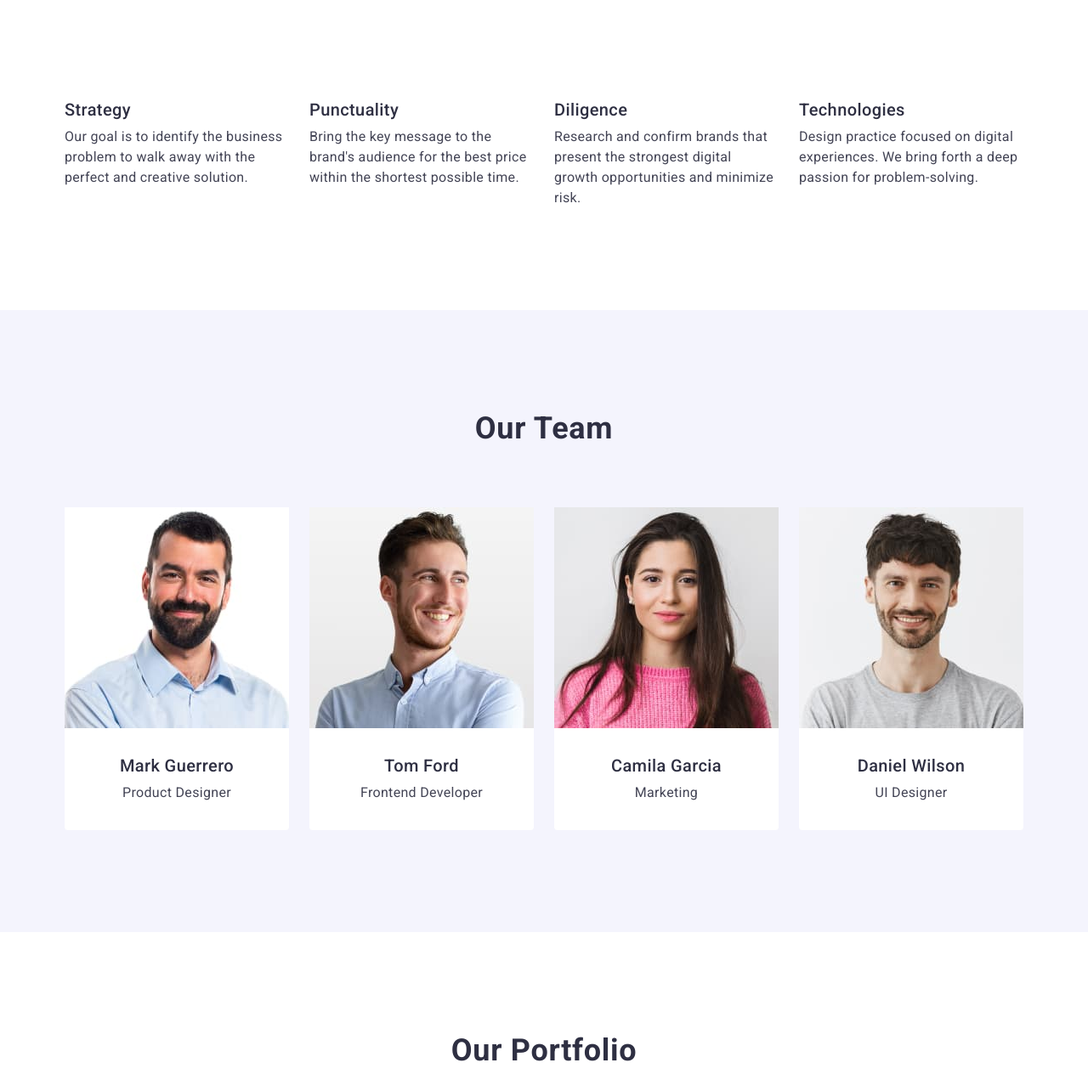
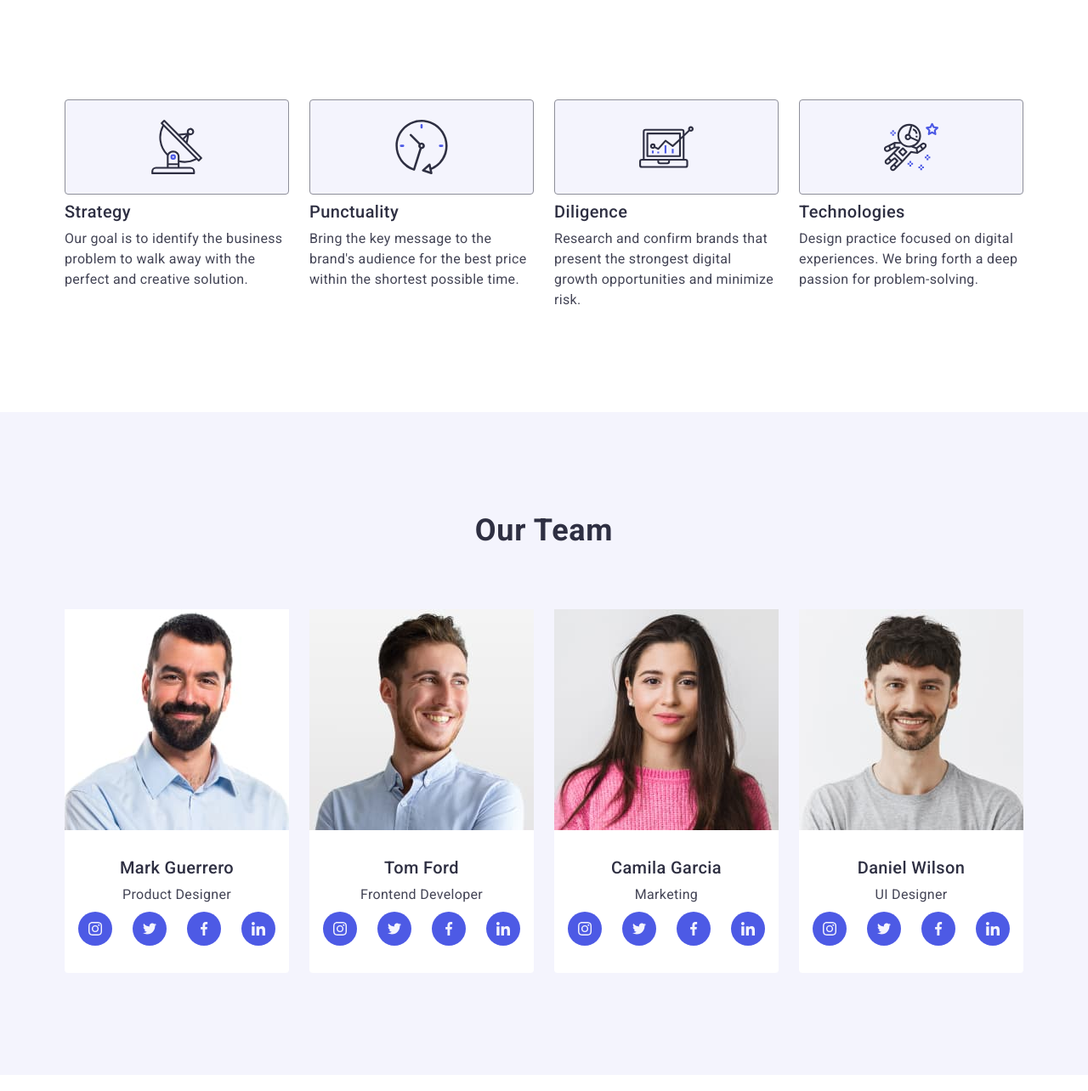
Before and after one commit to Fred15118/goit-markup-hw-04, a plain HTML site: page index.html in a window 1280 px wide. Shown: the part 676-1960 px from the top of the page at 85% size. Drawn offline with nearby package versions, Linux system fonts and the light colour scheme.

Commit message:
html+css

```diff
--- a/css/styles.css
+++ b/css/styles.css
@@ -130,8 +130,11 @@ a{
 /*-------------------------Hero-------------------*/
 .hero{
     background-color: #2E2F42;
+    background-image: linear-gradient(to bottom,rgba(46, 47, 66, 0.7),rgba(46, 47, 66, 0.7)), url(../images/hero_bg.jpg);
     padding-top: 188px;
     padding-bottom: 188px;
+    background-repeat: no-repeat;
+    background-position: center center;
 }
 
 .hero .container{
@@ -204,6 +207,18 @@ a{
     display: flex;
     gap: 24px;
 }
+
+.values__fill{
+    width: 264px;
+    height: 112px;
+    border: solid 1px #8e8f99;
+    border-radius: 4px;
+    background-color: #F4F4FD;
+    display: flex;
+    justify-content: center;
+    align-items: center;
+    margin-bottom: 8px;
+}
 /*------------------------Team---------------------------*/
 .team{
     background-color: #F4F4FD;
@@ -260,6 +275,22 @@ a{
     color: #434455;
     text-align: center;
 }
+
+.team__soc{
+    margin-top: 8px;
+    display: flex;
+    gap: 24px;
+}
+
+.soc__link{
+    width: 40px;
+    height: 40px;
+    display: flex;
+    justify-content: center;
+    align-items: center;
+    background-color: #4d5ae5;
+    border-radius: 50%;
+}
 /*------------------------Portfolio---------------------------*/
 .portfolio{
     padding-bottom: 120px;
@@ -284,9 +315,11 @@ a{
 }
 
 .portfolio__card{
+    position: relative;
     display: flex;
     flex-direction: column;
     width: calc((100% - 48px) / 3);
+    overflow: hidden;
 }
 
 .portfolio__wrapper{
@@ -308,6 +341,20 @@ a{
     line-height: 24px;
     letter-spacing: 0.32px;
     color: #434455;
+}
+.portfolio__overflow{
+    position: absolute;
+    width: 360px;
+    height: 300px;
+    background-color: #4D5AE5;
+    top: 100%;
+    left: 0;
+    padding-top: 40px;
+}
+
+.overflow__fill{
+    width: 296px;
+    margin: 0 auto;
 }
 /*------------------------Footer---------------------------*/
 footer{
--- a/index.html
+++ b/index.html
@@ -42,18 +42,22 @@
                 <h2 class="values__title visually-hidden">Values</h2>
                 <ul class="values__list list">
                     <li class="values__item">
+                        <div class="values__fill"><svg class="values__svg" width="64" height="64"><use href="./images/symbol-defs.svg#icon-antenna"></use></svg></div>
                         <h3 class="values__subtitle">Strategy</h3>
                         <p class="values__text">Our goal is to identify the business problem to walk away with the perfect and creative solution. </p>
                     </li>
                     <li class="values__item">
+                        <div class="values__fill"><svg class="values__svg" width="64" height="64"><use href="./images/symbol-defs.svg#icon-clock"></use></svg></div>
                         <h3 class="values__subtitle">Punctuality</h3>
                         <p class="values__text">Bring the key message to the brand's audience for the best price within the shortest possible time.</p>
                     </li>
                     <li class="values__item">
+                        <div class="values__fill"><svg class="values__svg" width="64" height="64"><use href="./images/symbol-defs.svg#icon-diagram"></use></svg></div>
                         <h3 class="values__subtitle">Diligence</h3>
                         <p class="values__text">Research and confirm brands that present the strongest digital growth opportunities and minimize risk.</p>
                     </li>
                     <li class="values__item">
+                        <div class="values__fill"><svg class="values__svg" width="64" height="64"><use href="./images/symbol-defs.svg#icon-astronaut"></use></svg></div>
                         <h3 class="values__subtitle">Technologies</h3>
                         <p class="values__text">Design practice focused on digital experiences. We bring forth a deep passion for problem-solving.</p>
                     </li>
@@ -69,6 +73,12 @@
                         <div class="team__wrapper">
                             <h3 class="team__subtitle">Mark Guerrero</h3>
                             <p class="team__text">Product Designer</p>
+                            <ul class="team__soc list">
+                                <li class="soc__item"><a href="" class="soc__link"><svg class="soc__svg" width="16" height="16"><use href="./images/symbol-defs.svg#icon-instagram"></use></svg></a></li>
+                                <li class="soc__item"><a href="" class="soc__link"><svg class="soc__svg" width="16" height="16"><use href="./images/symbol-defs.svg#icon-twitter"></use></svg></a></li>
+                                <li class="soc__item"><a href="" class="soc__link"><svg class="soc__svg" width="16" height="16"><use href="./images/symbol-defs.svg#icon-facebook"></use></svg></a></li>
+                                <li class="soc__item"><a href="" class="soc__link"><svg class="soc__svg" width="16" height="16"><use href="./images/symbol-defs.svg#icon-linkedin"></use></svg></a></li>
+                            </ul>
                         </div>
                     </li>
                     <li class="team__card">
@@ -76,6 +86,12 @@
                         <div class="team__wrapper">
                             <h3 class="team__subtitle">Tom Ford</h3>
                             <p class="team__text">Frontend Developer</p>
+                            <ul class="team__soc list">
+                                <li class="soc__item"><a href="" class="soc__link"><svg class="soc__svg" width="16" height="16"><use href="./images/symbol-defs.svg#icon-instagram"></use></svg></a></li>
+                                <li class="soc__item"><a href="" class="soc__link"><svg class="soc__svg" width="16" height="16"><use href="./images/symbol-defs.svg#icon-twitter"></use></svg></a></li>
+                                <li class="soc__item"><a href="" class="soc__link"><svg class="soc__svg" width="16" height="16"><use href="./images/symbol-defs.svg#icon-facebook"></use></svg></a></li>
+                                <li class="soc__item"><a href="" class="soc__link"><svg class="soc__svg" width="16" height="16"><use href="./images/symbol-defs.svg#icon-linkedin"></use></svg></a></li>
+                            </ul>
                         </div>
                     </li>
                     <li class="team__card">
@@ -83,6 +99,12 @@
                         <div class="team__wrapper">
                             <h3 class="team__subtitle">Camila Garcia</h3>
                             <p class="team__text">Marketing</p>
+                            <ul class="team__soc list">
+                                <li class="soc__item"><a href="" class="soc__link"><svg class="soc__svg" width="16" height="16"><use href="./images/symbol-defs.svg#icon-instagram"></use></svg></a></li>
+                                <li class="soc__item"><a href="" class="soc__link"><svg class="soc__svg" width="16" height="16"><use href="./images/symbol-defs.svg#icon-twitter"></use></svg></a></li>
+                                <li class="soc__item"><a href="" class="soc__link"><svg class="soc__svg" width="16" height="16"><use href="./images/symbol-defs.svg#icon-facebook"></use></svg></a></li>
+                                <li class="soc__item"><a href="" class="soc__link"><svg class="soc__svg" width="16" height="16"><use href="./images/symbol-defs.svg#icon-linkedin"></use></svg></a></li>
+                            </ul>
                         </div>
                     </li>
                     <li class="team__card">
@@ -90,6 +112,12 @@
                         <div class="team__wrapper">
                             <h3 class="team__subtitle">Daniel Wilson</h3>
                             <p class="team__text">UI Designer</p>
+                            <ul class="team__soc list">
+                                <li class="soc__item"><a href="" class="soc__link"><svg class="soc__svg" width="16" height="16"><use href="./images/symbol-defs.svg#icon-instagram"></use></svg></a></li>
+                                <li class="soc__item"><a href="" class="soc__link"><svg class="soc__svg" width="16" height="16"><use href="./images/symbol-defs.svg#icon-twitter"></use></svg></a></li>
+                                <li class="soc__item"><a href="" class="soc__link"><svg class="soc__svg" width="16" height="16"><use href="./images/symbol-defs.svg#icon-facebook"></use></svg></a></li>
+                                <li class="soc__item"><a href="" class="soc__link"><svg class="soc__svg" width="16" height="16"><use href="./images/symbol-defs.svg#icon-linkedin"></use></svg></a></li>
+                            </ul>
                         </div>
                     </li>
                 </ul>
@@ -104,6 +132,9 @@
                         <div class="portfolio__wrapper">
                             <h3 class="portfolio__subtitle">Banking App</h3>
                             <p class="portfolio__text">App</p>
+                            <div class="portfolio__overflow">
+                                <p class="overflow__fill">14 Stylish and User-Friendly App Design Concepts · Task Manager App · Calorie Tracker App · Exotic Fruit Ecommerce App · Cloud Storage App</p>
+                            </div>
                         </div>
                     </li>
                     <li class="portfolio__card">
```
Also changed, not shown: images/hero_bg.jpg (added), images/symbol-defs.svg (added), 1 other file.
